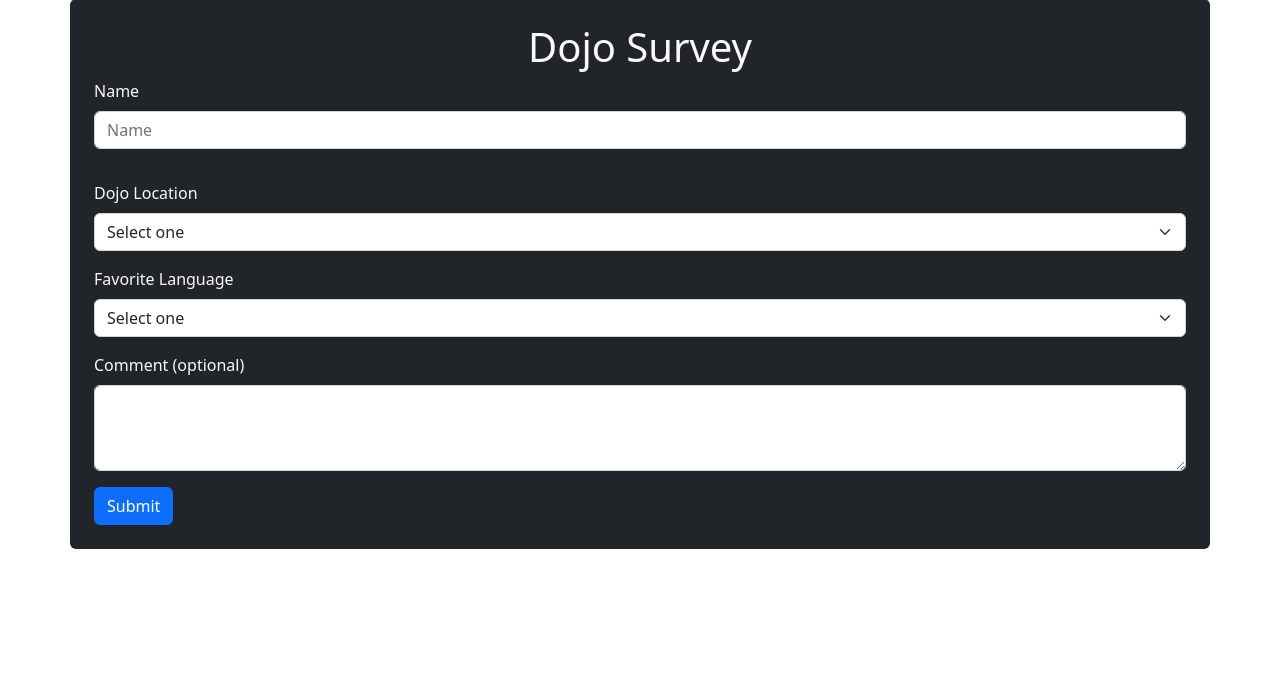
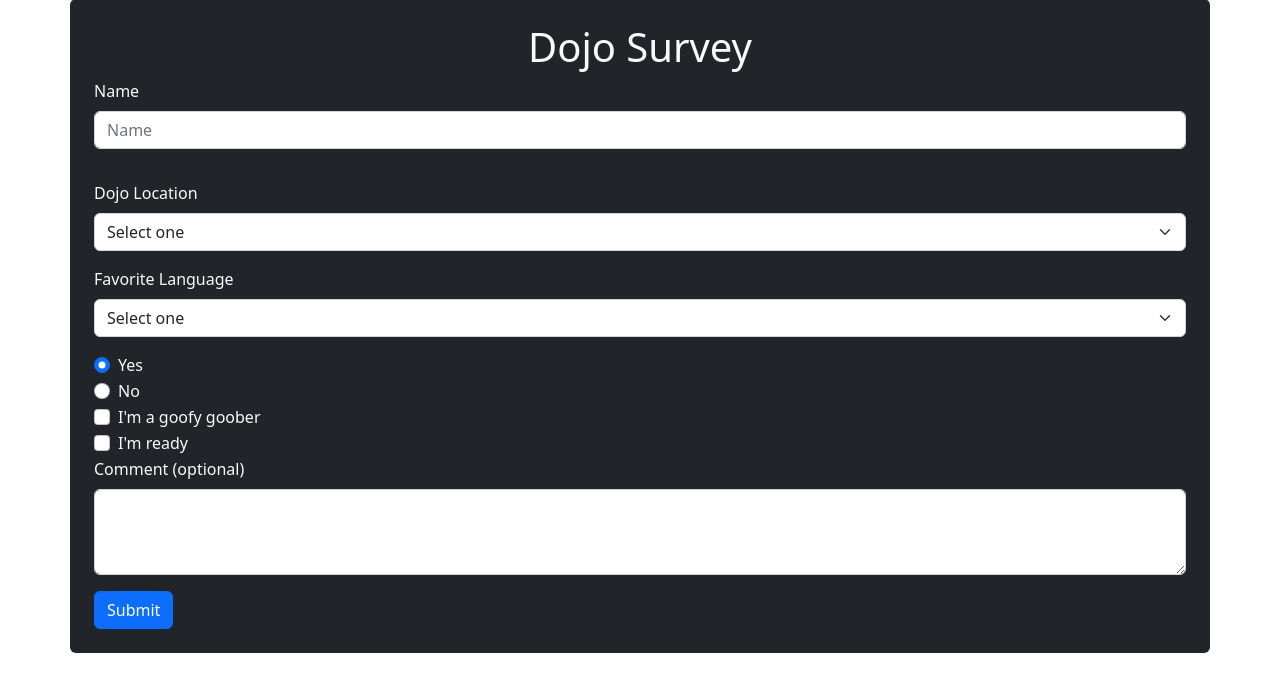
Before and after one commit to cdmatherly/dojo_survey, a Flask app: page / in a window 1280 px wide. Shown: the part 49-741 px from the top of the page. Run offline with Flask 2, Linux system fonts and the light colour scheme.

Commit message:
added checkbox functionality

```diff
--- a/server.py
+++ b/server.py
@@ -5,6 +5,8 @@ app.secret_key = 'Speak friend and enter'
 
 @app.route('/')
 def index():
+    # Clear session to account for checkbox logic persisting in session
+    session.clear()
     return render_template('index.html')
 
 @app.route('/process', methods=['post'])
@@ -14,6 +16,14 @@ def result_post():
     session['location'] = request.form['location']
     session['name'] = request.form['name']
     session['comment'] = request.form['comment']
+    session['radio'] = request.form['radio']
+    if 'goober' in request.form:
+        session['goober'] = request.form['goober']
+    if 'ready' in request.form:
+        session['ready'] = request.form['ready']
+
+    # session['goober'] = request.form['goober']
+    # session['ready'] = request.form['ready']
     print(session)
     return redirect('/result')
 
--- a/templates/index.html
+++ b/templates/index.html
@@ -41,6 +41,30 @@
             <option value="Python">Python</option>
           </select>
         </div>
+        <div class="form-check">
+          <input class="form-check-input" type="radio" name="radio" checked value="Yes">
+          <label class="form-check-label" for="radio">
+            Yes
+          </label>
+        </div>
+        <div class="form-check">
+          <input class="form-check-input" type="radio" name="radio" value="No">
+          <label class="form-check-label" for="radio">
+            No
+          </label>
+        </div>
+        <div class="form-check">
+          <input class="form-check-input" type="checkbox" value="I'm a goofy goober" name="goober">
+          <label class="form-check-label" for="goober">
+            I'm a goofy goober
+          </label>
+        </div>
+        <div class="form-check">
+          <input class="form-check-input" type="checkbox" value="I'm ready" name="ready">
+          <label class="form-check-label" for="ready">
+            I'm ready
+          </label>
+        </div>
         <div class="mb-3">
           <label for="comment" class="form-label">Comment (optional)</label>
           <textarea class="form-control" name="comment" rows="3"></textarea>
```
Also changed, not shown: templates/result.html (+21 -0 lines).
